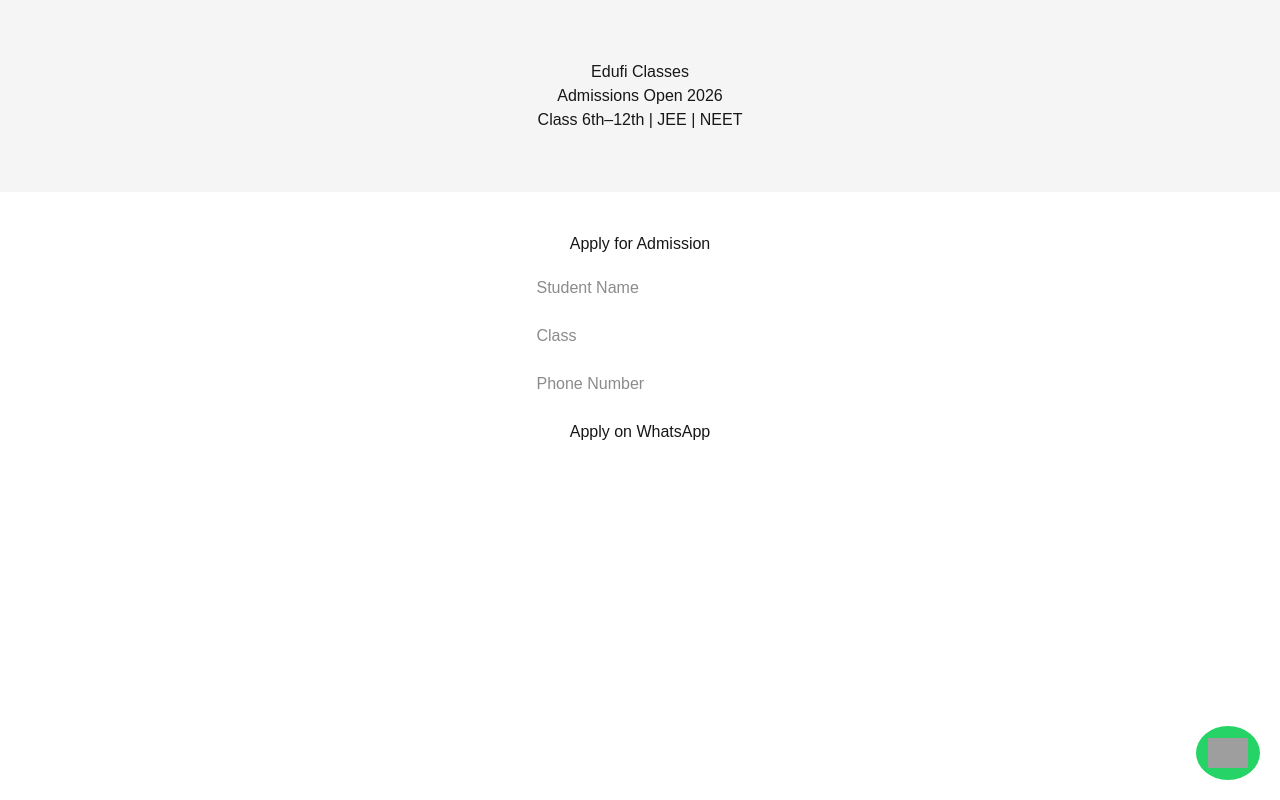
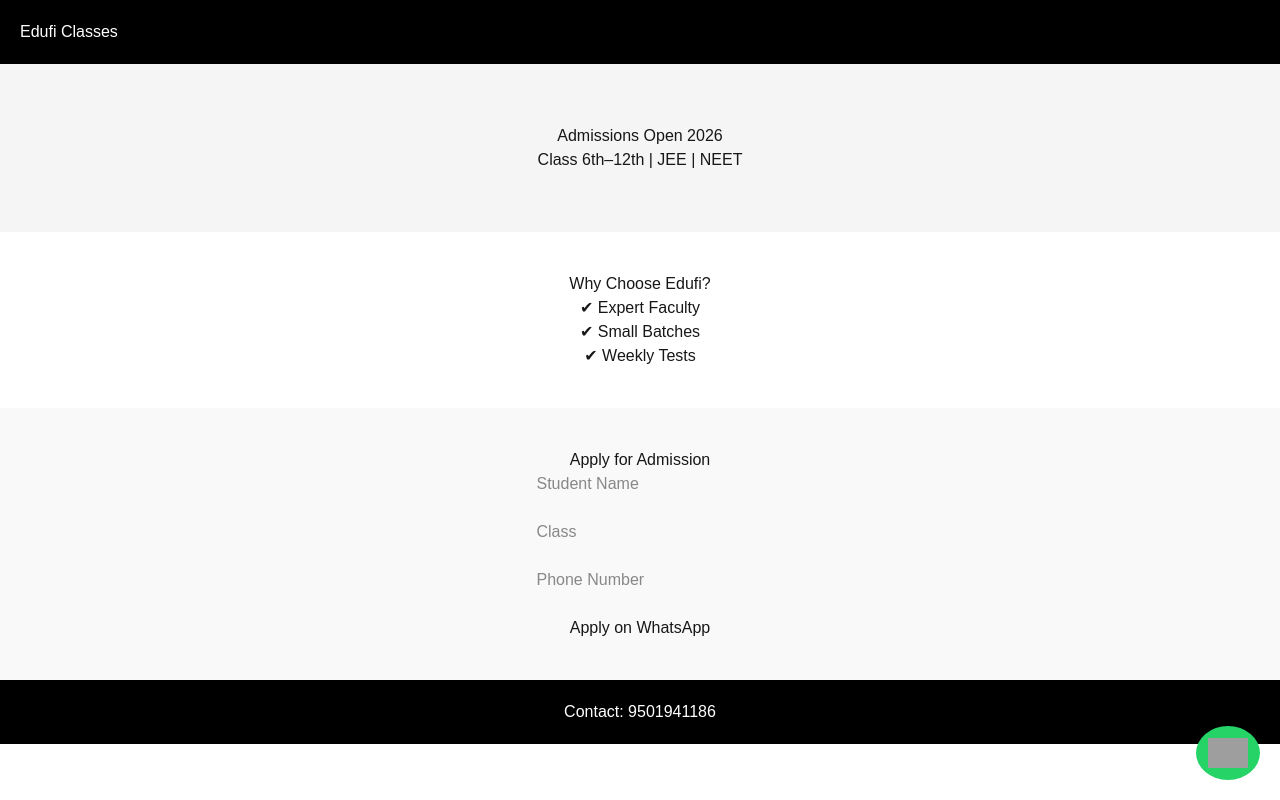
Before and after one commit to edufiofficial-debug/edufi-site, a Next.js app: page / in a window 1280 px wide. Built offline with nearby package versions, Linux system fonts and the light colour scheme; grey boxes are pictures that could not be loaded.

Commit message:
full homepage added

```diff
--- a/app/page.tsx
+++ b/app/page.tsx
@@ -20,26 +20,43 @@
   };
 
   return (
-    <main style={{ fontFamily: "Arial", textAlign: "center" }}>
+    <main style={{ fontFamily: "Arial" }}>
+
+      {/* HEADER */}
+      <div style={{ padding: "20px", background: "#000", color: "#fff" }}>
+        <h2>Edufi Classes</h2>
+      </div>
 
       {/* HERO SECTION */}
-      <div style={{ padding: "60px 20px", background: "#f5f5f5" }}>
-        <h1>Edufi Classes</h1>
-        <h2>Admissions Open 2026</h2>
+      <div style={{ padding: "60px", textAlign: "center", background: "#f5f5f5" }}>
+        <h1>Admissions Open 2026</h1>
         <p>Class 6th–12th | JEE | NEET</p>
       </div>
 
-      {/* FORM SECTION */}
-      <div style={{ padding: "40px" }}>
+      {/* FEATURES */}
+      <div style={{ padding: "40px", textAlign: "center" }}>
+        <h2>Why Choose Edufi?</h2>
+        <p>✔ Expert Faculty</p>
+        <p>✔ Small Batches</p>
+        <p>✔ Weekly Tests</p>
+      </div>
+
+      {/* FORM */}
+      <div style={{ padding: "40px", textAlign: "center", background: "#f9f9f9" }}>
         <h2>Apply for Admission</h2>
 
-        <form onSubmit={handleSubmit} style={{ marginTop: "20px" }}>
+        <form onSubmit={handleSubmit}>
           <input id="name" placeholder="Student Name" required /><br /><br />
           <input id="class" placeholder="Class" required /><br /><br />
           <input id="phone" placeholder="Phone Number" required /><br /><br />
 
           <button type="submit">Apply on WhatsApp</button>
         </form>
+      </div>
+
+      {/* FOOTER */}
+      <div style={{ padding: "20px", textAlign: "center", background: "#000", color: "#fff" }}>
+        <p>Contact: 9501941186</p>
       </div>
 
       {/* WHATSAPP BUTTON */}
```
